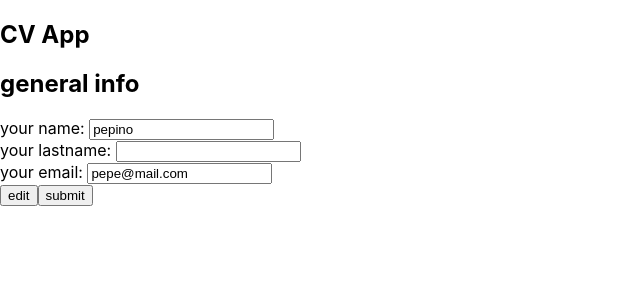
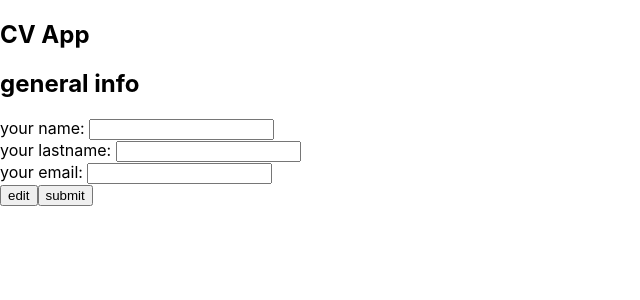
Before and after one commit to joeldevel/cv-project, a React (Create React App) app: page / in a window 1280 px wide. Shown: the top 300 px of the page, without its empty margins (0-640 px from the left). Built offline with nearby package versions, Linux system fonts and the light colour scheme.

Commit message:
can retrieve userdata generalInfo using localStorage

```diff
--- a/src/App.js
+++ b/src/App.js
@@ -11,9 +11,9 @@ class App extends React.Component {
     this.state = {
       userData: {
         generalInfo: {
-          name: 'pepino',
+          name: '',
           lastname: '',
-          email: 'pepe@mail.com',
+          email: '',
           telephone: ''
         },
         education: {
@@ -36,7 +36,21 @@ class App extends React.Component {
     this.saveData = this.saveData.bind(this);
 
   }
+  componentDidMount() {
+    console.log('mounting');
+    // check for data in localstorage
+    const generalInfo = localStorage.getItem('generalInfo');
+    if(generalInfo) {
+      let generalInfoObj = JSON.parse(generalInfo);
 
+      this.setState(prevState=>({
+        userData:{
+          ...prevState.userData,
+          generalInfo: generalInfoObj
+        }
+      }))
+    }
+  }
   handleText(e) {
     console.log(e.target);
     //see event polling
```
